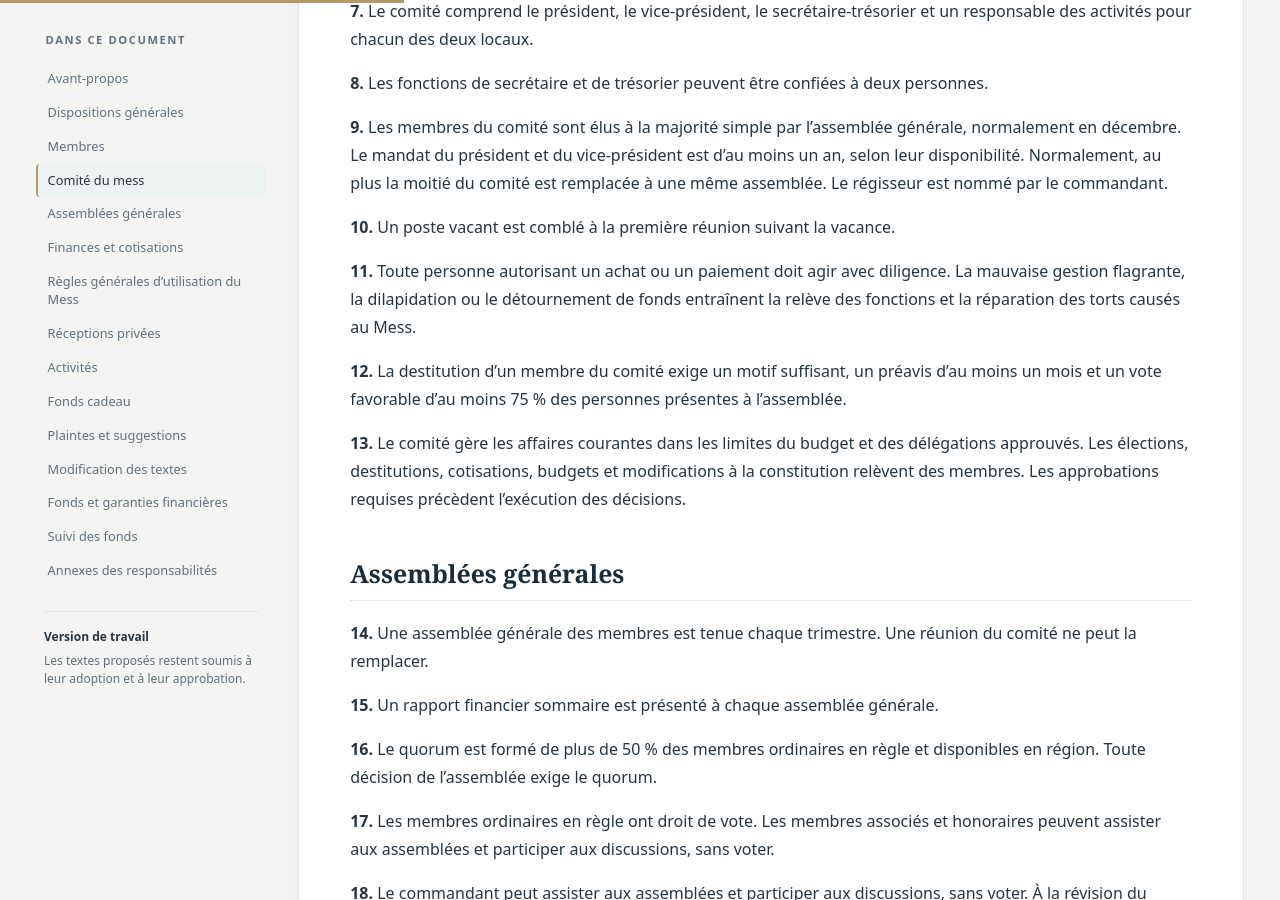
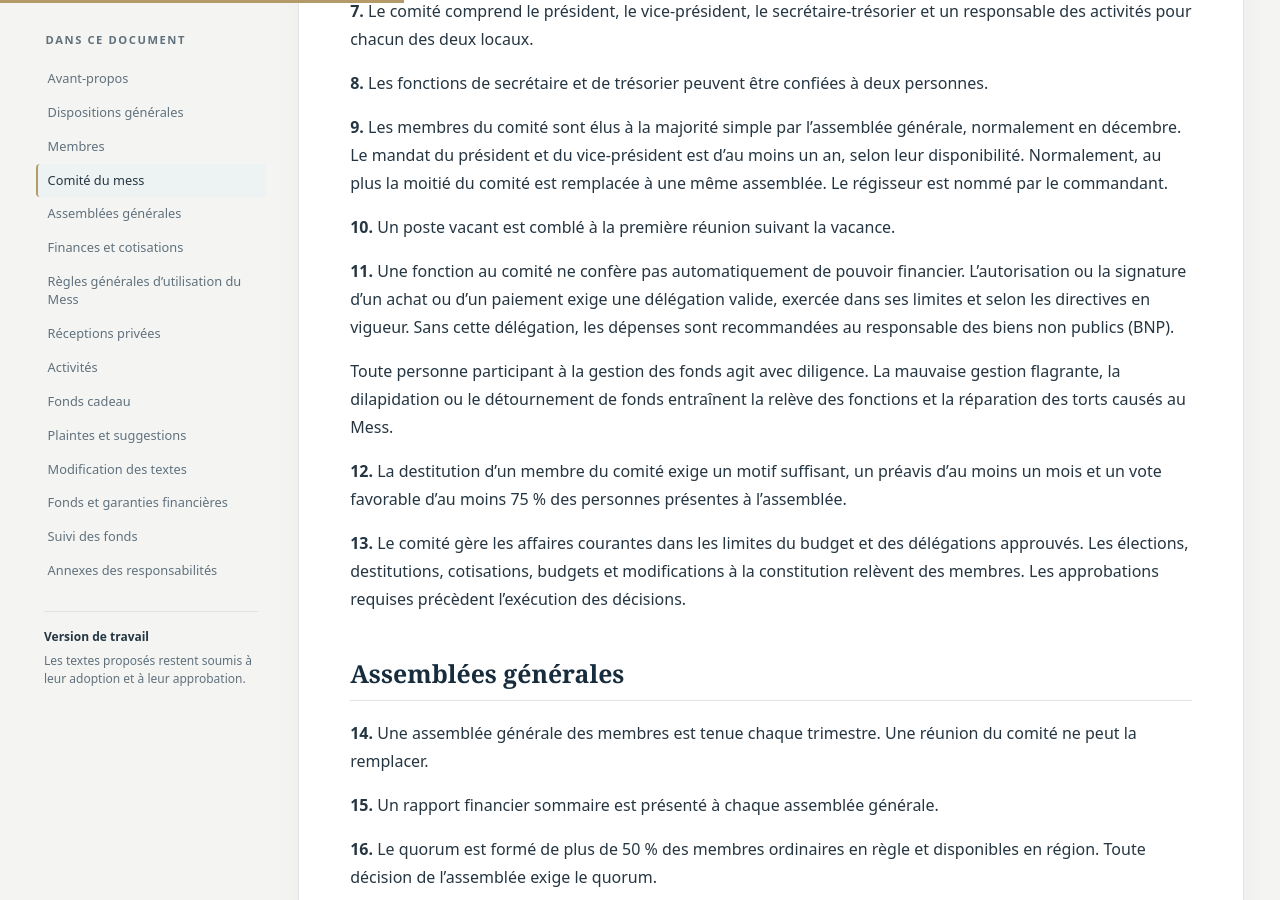
Before and after one commit to shocktubeM81/mess-9eg, a Jekyll site: the page built from versions/2026-10-28-v0.2/constitution-consolidee.md, in a window 1280 px wide and 900 px high, scrolled down 2597 px. Built offline with Jekyll 4.4.1, drawn with Linux system fonts in a browser that asks for light colours.

Commit message:
Preciser la delegation des pouvoirs financiers

```diff
--- a/versions/2026-10-28-v0.2/constitution-consolidee.md
+++ b/versions/2026-10-28-v0.2/constitution-consolidee.md
@@ -60,7 +60,9 @@ Conformément à la [DOAD 5045-0](https://www.canada.ca/fr/ministere-defense-nat
 
 <a id="article-10"></a>**10.** Un poste vacant est comblé à la première réunion suivant la vacance.
 
-<a id="article-11"></a>**11.** Toute personne autorisant un achat ou un paiement doit agir avec diligence. La mauvaise gestion flagrante, la dilapidation ou le détournement de fonds entraînent la relève des fonctions et la réparation des torts causés au Mess.
+<a id="article-11"></a>**11.** Une fonction au comité ne confère pas automatiquement de pouvoir financier. L’autorisation ou la signature d’un achat ou d’un paiement exige une délégation valide, exercée dans ses limites et selon les directives en vigueur. Sans cette délégation, les dépenses sont recommandées au responsable des biens non publics (BNP).
+
+Toute personne participant à la gestion des fonds agit avec diligence. La mauvaise gestion flagrante, la dilapidation ou le détournement de fonds entraînent la relève des fonctions et la réparation des torts causés au Mess.
 
 <a id="article-12"></a>**12.** La destitution d’un membre du comité exige un motif suffisant, un préavis d’au moins un mois et un vote favorable d’au moins 75 % des personnes présentes à l’assemblée.
 
```
Also changed, not shown: documentation/notes-revision.md (+2 -0 lines), versions/2026-10-28-v0.2/annexes/annexe-d.md (+1 -1 lines), versions/2026-10-28-v0.2/tableau-modifications.md (+1 -0 lines).
